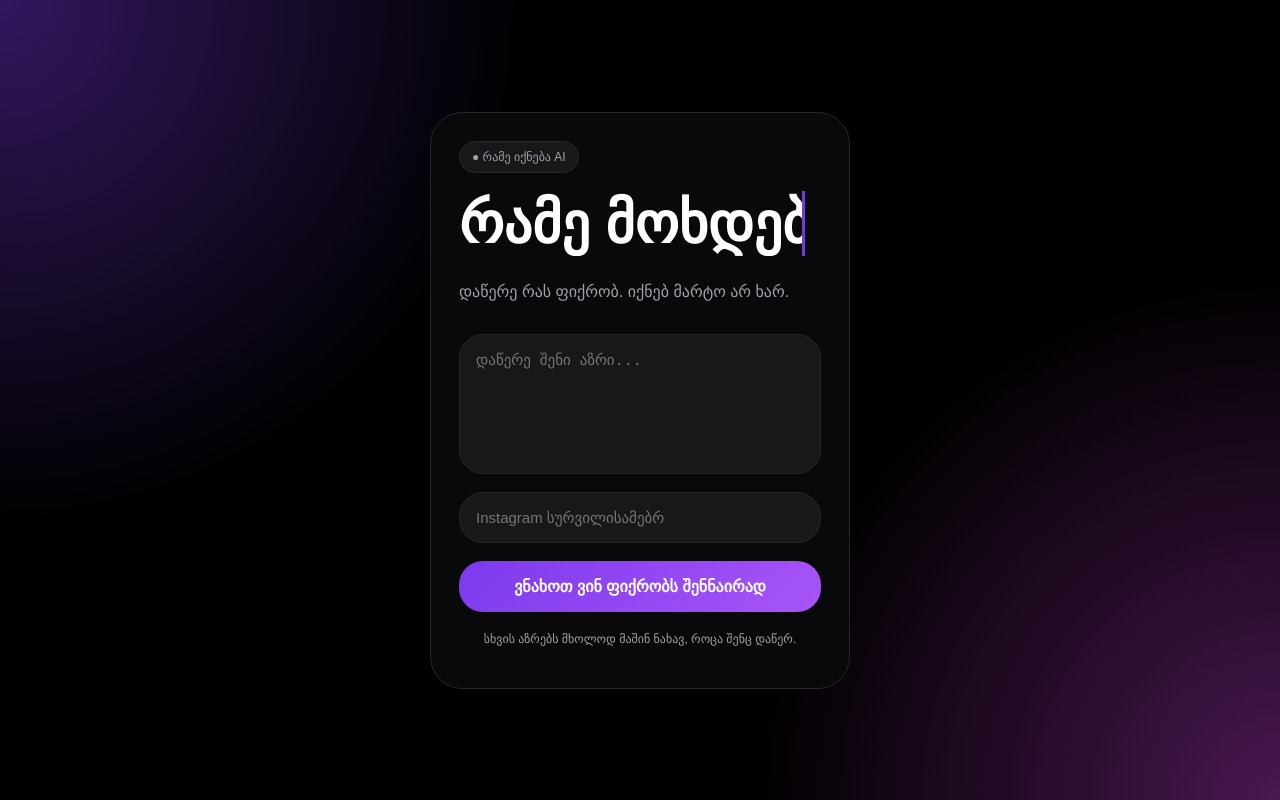
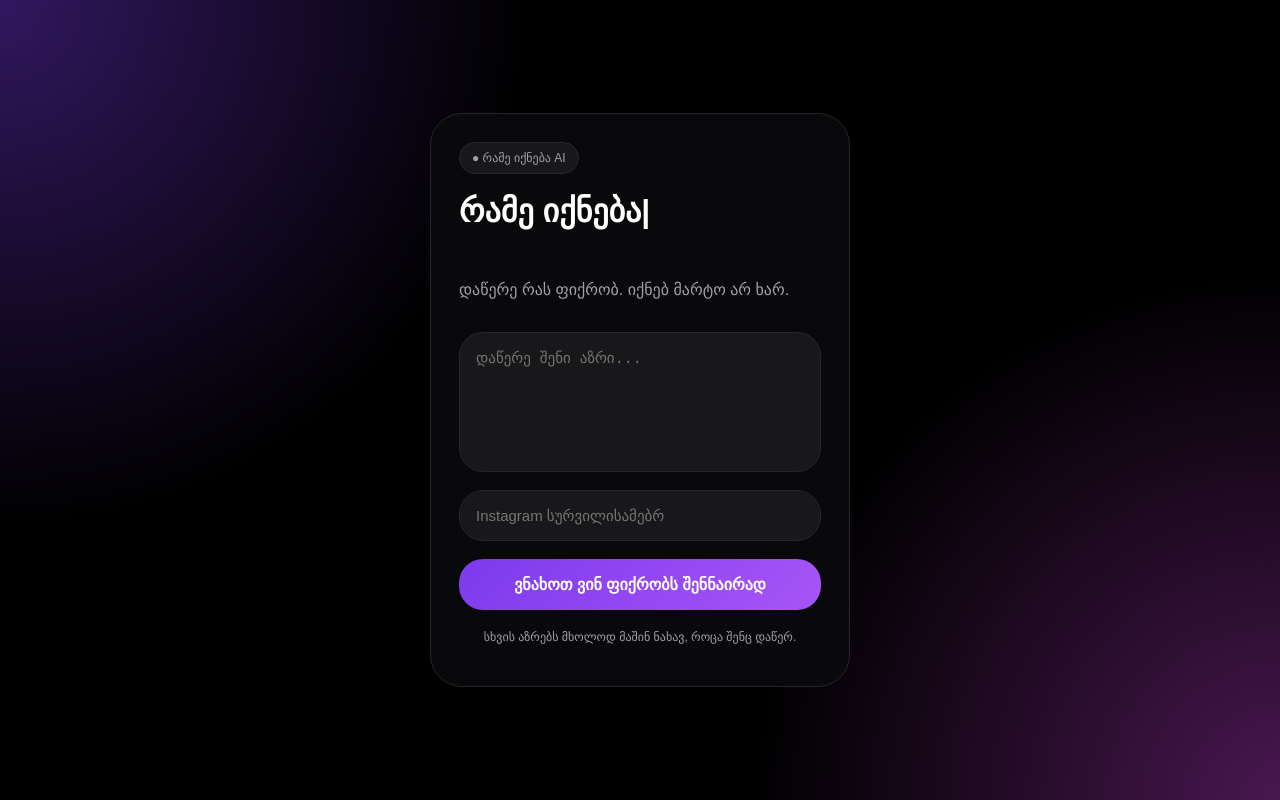
Before and after one commit to xoargadaob/rameiqneba, a React (Vite) app: page / in a window 1280 px wide. Built offline with nearby package versions, Linux system fonts and the light colour scheme.

Commit message:
Update main.jsx

```diff
--- a/src/main.jsx
+++ b/src/main.jsx
@@ -67,8 +67,8 @@ function App() {
       <div className="card">
         <div className="badge">● რამე იქნება AI</div>
 
-          <h1 className="animated-title">
-  <span className="typing-text"></span>
+         <h1 className="animated-title">
+  რამე იქნება<span className="cursor">|</span>
 </h1>
 
         <p className="subtitle">
```
